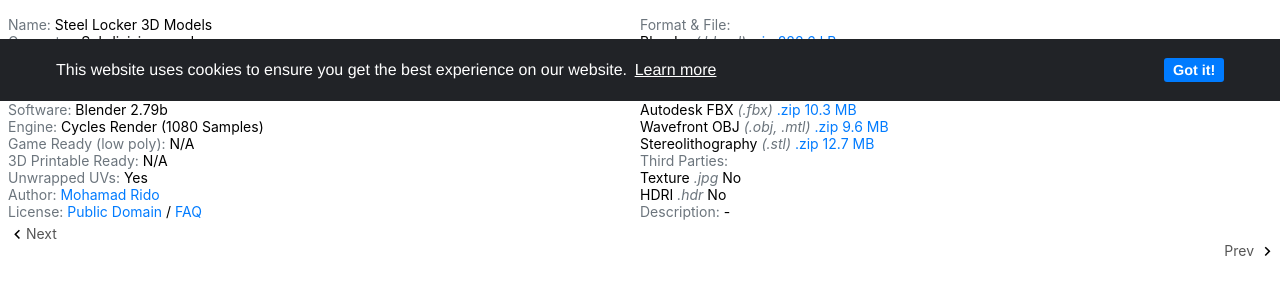
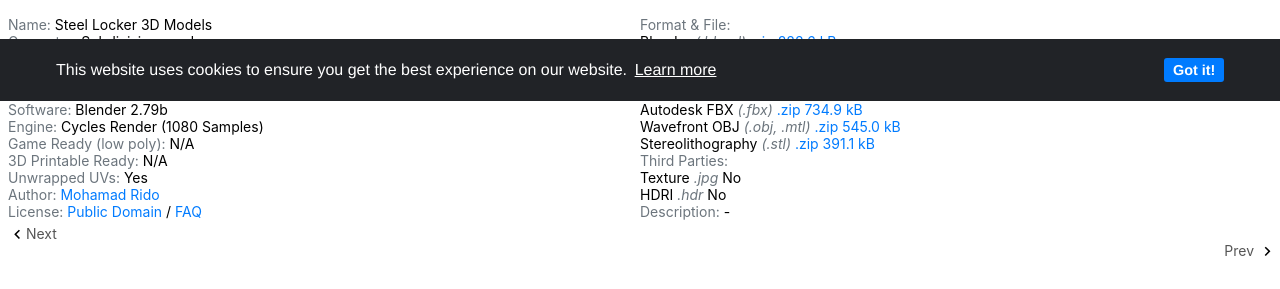
Before and after one commit to mohamadrido/project, a Jekyll site: the page built from _posts/2021-07-07-steel-locker.md, in a window 1280 px wide. Shown: the part 799-1088 px from the top of the page. Built offline with Jekyll 4.4.1, drawn with Linux system fonts in a browser that asks for light colours; nearby versions of some CDN libraries; our own code applies the rules of GitHub Pages for plain Markdown files.

Commit message:
Update 2021-07-07-steel-locker.md

```diff
--- a/_posts/2021-07-07-steel-locker.md
+++ b/_posts/2021-07-07-steel-locker.md
@@ -16,11 +16,11 @@ gameready: "N/A"
 3dprintableready: "N/A"
 admin: "<a href='/about'>Mohamad Rido</a>"
 blend: "<a title='Object' href='' onclick='steel_locker_blend()' >.zip 888.6 kB</a>"
-dae: "<a title='Object' href='' onclick='steel_locker_dae()' >.zip 10.6 MB</a>"
-3ds: "<a title='Object' href='' onclick='steel_locker_3ds()' >.zip 896.4 kB</a>"
-fbx: "<a title='Object' href='' onclick='steel_locker_fbx()' >.zip 10.3 MB</a>"
-obj: "<a title='Object' href='' onclick='steel_locker_obj()' >.zip 9.6 MB</a>"
-stl: "<a title='Object' href='' onclick='steel_locker_stl()' >.zip 12.7 MB</a>"
+dae: "<a title='Object' href='' onclick='steel_locker_dae()' >.zip 818.5 kB</a>"
+3ds: "<a title='Object' href='' onclick='steel_locker_3ds()' >.zip 478.0 kB</a>"
+fbx: "<a title='Object' href='' onclick='steel_locker_fbx()' >.zip 734.9 kB</a>"
+obj: "<a title='Object' href='' onclick='steel_locker_obj()' >.zip 545.0 kB</a>"
+stl: "<a title='Object' href='' onclick='steel_locker_stl()' >.zip 391.1 kB</a>"
 texture: "No"
 hdri: "No"
 imagetexture: ".jpg"
```
